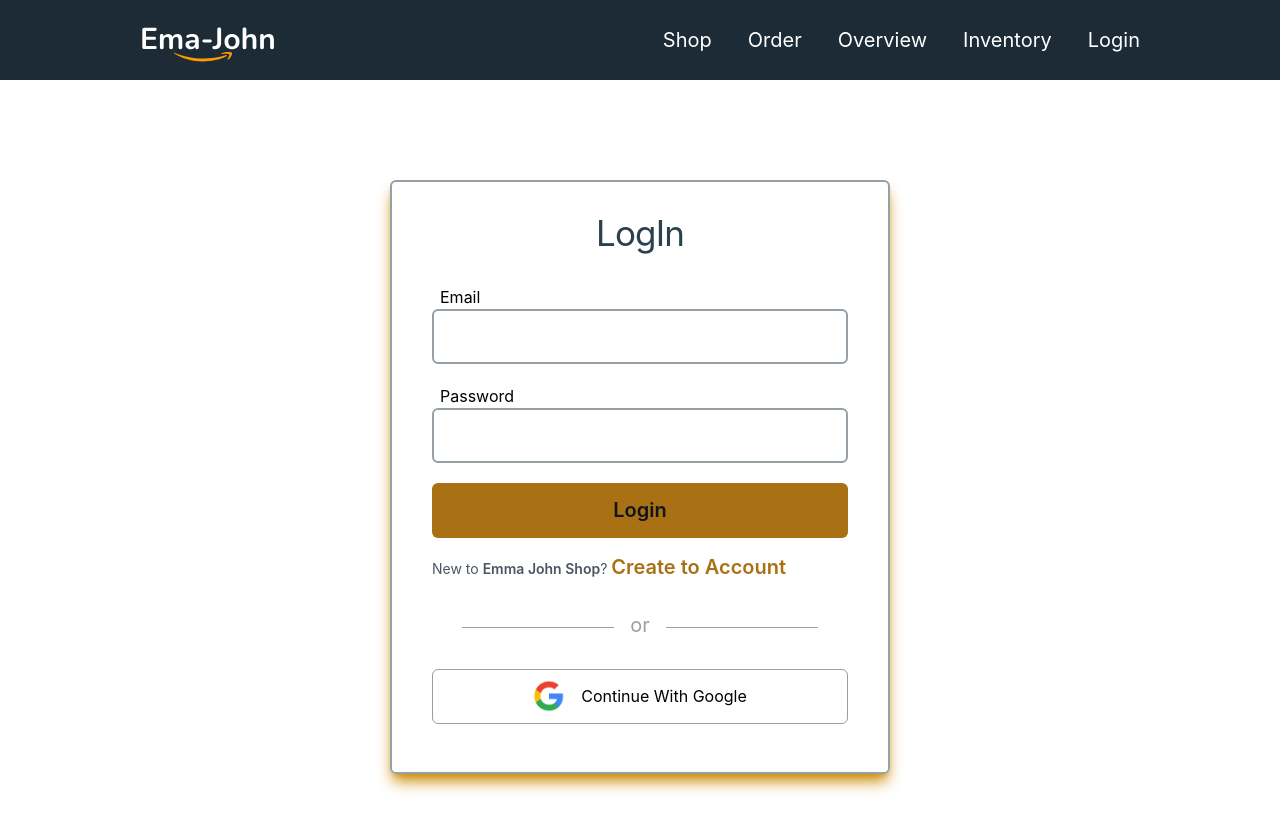
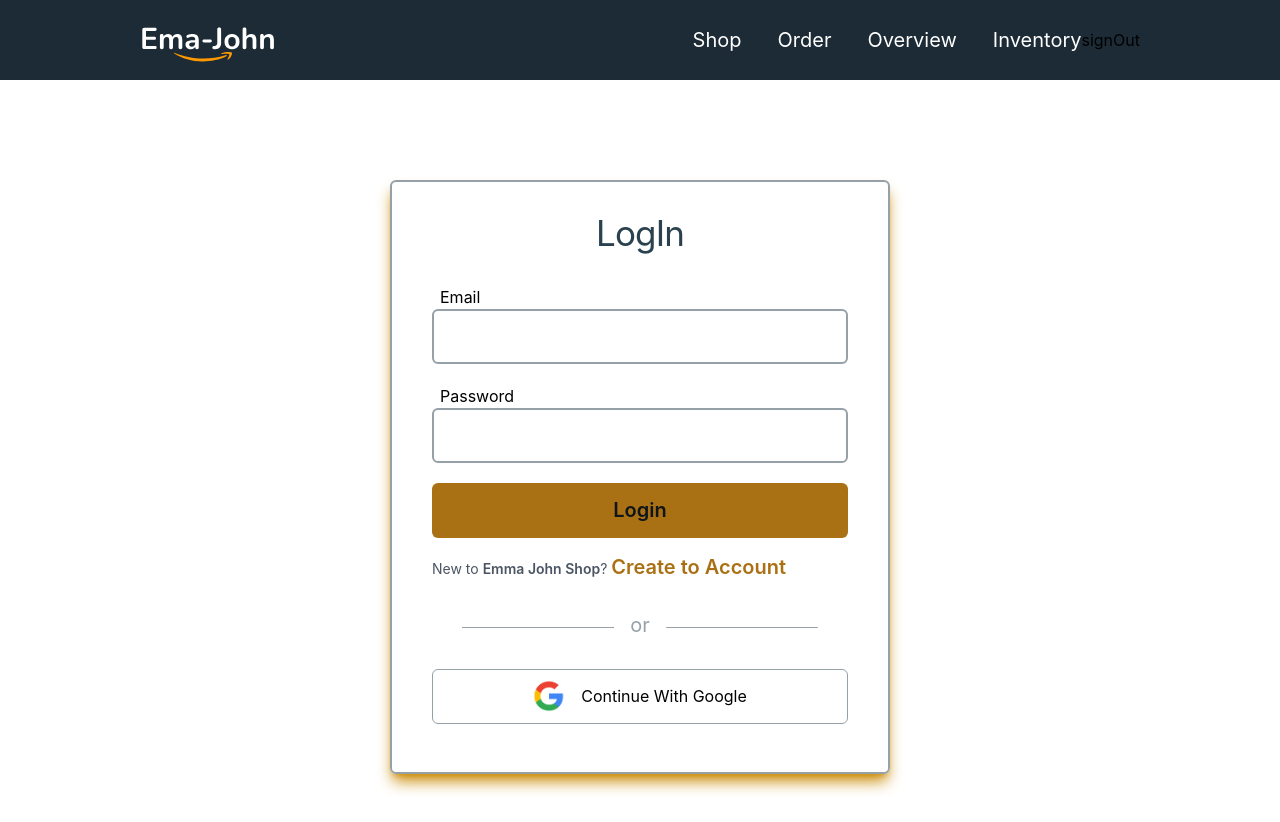
Before and after one commit to Tanvir-Alam625/Tanvir-shoping-cart, a React (Create React App) app: page /login in a window 1280 px wide. Built offline with nearby package versions, Linux system fonts and the light colour scheme; no server answers; sample sign-in values are in the browser's storage.

Commit message:
requir auth  and custom link added

```diff
--- a/src/App.js
+++ b/src/App.js
@@ -7,6 +7,7 @@ import Overview from "./components/Overview/Overview";
 import Inventory from "./components/Inventory/Inventory";
 import Login from "./components/Login/Login";
 import Signup from "./components/Signup/Signup";
+import RequireAuth from "./components/RequireAuth/RequireAuth";
 function App() {
   return (
     <div className="overflow-x-hidden">
@@ -16,7 +17,14 @@ function App() {
         <Route path="/shop" element={<Shop />} />
         <Route path="/order" element={<Orders />} />
         <Route path="/overview" element={<Overview />} />
-        <Route path="/inventory" element={<Inventory />} />
+        <Route
+          path="/inventory"
+          element={
+            <RequireAuth>
+              <Inventory />
+            </RequireAuth>
+          }
+        />
         <Route path="/login" element={<Login />} />
         <Route path="/signup" element={<Signup />} />
       </Routes>
--- a/src/__auth_steps.js
+++ b/src/__auth_steps.js
@@ -7,6 +7,9 @@
  * 6. attach form field handler  and form submit handler
  * 7. yarn add react-firebase-hooks
  * 8. useCreateUserWithEmailAndPassword from react-firebase-hooks/auth
+ * 9. If user is created redirect to the expected page
+ * 10. useSignInWithEmailAndPassword for sign in
+ * 11.
  */
 
 /**========= hosting===========
--- /dev/null
+++ b/src/components/CustomeLink/CustomeLink.js
@@ -0,0 +1,17 @@
+import React from "react";
+import { Link, useMatch, useResolvedPath } from "react-router-dom";
+
+const CustomeLink = ({ children, to, ...props }) => {
+  let resolved = useResolvedPath(to);
+  let match = useMatch({ path: resolved.pathname, end: true });
+
+  return (
+    <div>
+      <Link style={{ color: match ? "#ffa500" : "#fff" }} to={to} {...props}>
+        {children}
+      </Link>
+    </div>
+  );
+};
+
+export default CustomeLink;
--- a/src/components/Header/Header.js
+++ b/src/components/Header/Header.js
@@ -1,20 +1,14 @@
 import { faBars, faXmark } from "@fortawesome/free-solid-svg-icons";
 import { FontAwesomeIcon } from "@fortawesome/react-fontawesome";
 import React, { useState } from "react";
+import { useAuthState } from "react-firebase-hooks/auth";
 import { Link } from "react-router-dom";
+import auth from "../../firebase.init";
 import Logo from "../../images/Logo.svg";
-import Links from "../Links/Links";
+import CustomeLink from "../CustomeLink/CustomeLink";
 const Header = () => {
-  const [links, setLinks] = useState([]);
   const [toggle, setToggle] = useState(false);
-  useState(() => {
-    fetch("link.json")
-      .then((response) => response.json())
-      .then((data) => setLinks(data));
-  }, []);
-  const toggleFunc = () => {
-    setToggle(!toggle);
-  };
+  const [user] = useAuthState(auth);
   return (
     <div>
       <nav className=" h-[80px]  flex px-0 justify-between py-0 lg:px-[140px] items-center bg-[#1c2b35] z-20">
@@ -27,9 +21,45 @@ const Header = () => {
           ${toggle ? "right-[0px] " : "right-[-100%]"}
           `}
         >
-          {links.map((link) => (
-            <Links data={link} key={link.id} togglefun={toggleFunc} />
-          ))}
+          <CustomeLink
+            to="/shop"
+            onClick={() => setToggle(!toggle)}
+            className="text-white decoration-clone ml-[36px] mb-4 lg:mb-0 border-b last:border-0 lg:border-none text-xl hover:text-[#ffa500]"
+          >
+            Shop
+          </CustomeLink>
+          <CustomeLink
+            to="/order"
+            onClick={() => setToggle(!toggle)}
+            className="text-white decoration-clone ml-[36px] mb-4 lg:mb-0 border-b last:border-0 lg:border-none text-xl hover:text-[#ffa500]"
+          >
+            Order
+          </CustomeLink>
+          <CustomeLink
+            to="/overview"
+            onClick={() => setToggle(!toggle)}
+            className="text-white decoration-clone ml-[36px] mb-4 lg:mb-0 border-b last:border-0 lg:border-none text-xl hover:text-[#ffa500]"
+          >
+            Overview
+          </CustomeLink>
+          <CustomeLink
+            to="/inventory"
+            onClick={() => setToggle(!toggle)}
+            className="text-white decoration-clone ml-[36px] mb-4 lg:mb-0 border-b last:border-0 lg:border-none text-xl hover:text-[#ffa500]"
+          >
+            Inventory
+          </CustomeLink>
+          {user ? (
+            <button>signOut</button>
+          ) : (
+            <CustomeLink
+              to="/login"
+              onClick={() => setToggle(!toggle)}
+              className="text-white decoration-clone ml-[36px] mb-4 lg:mb-0 border-b last:border-0 lg:border-none text-xl hover:text-[#ffa500]"
+            >
+              Login
+            </CustomeLink>
+          )}
         </div>
 
         <FontAwesomeIcon
--- a/src/components/Login/Login.js
+++ b/src/components/Login/Login.js
@@ -74,6 +74,7 @@ const Login = () => {
                     className="w-full border-2 px-2 border-[#95A0A7]  rounded-md h-[55px] text-xl"
                   />
                 </div>
+                <p className="text-red-500">{error?.message}</p>
                 <input
                   autoCapitalize="off"
                   type="submit"
--- /dev/null
+++ b/src/components/RequireAuth/RequireAuth.js
@@ -0,0 +1,15 @@
+import React from "react";
+import { useAuthState } from "react-firebase-hooks/auth";
+import { Navigate, useLocation } from "react-router-dom";
+import auth from "../../firebase.init";
+
+const RequireAuth = ({ children }) => {
+  const [user] = useAuthState(auth);
+  const location = useLocation();
+  if (!user) {
+    return <Navigate to="/login" state={{ from: location }} replace />;
+  }
+  return children;
+};
+
+export default RequireAuth;
```
